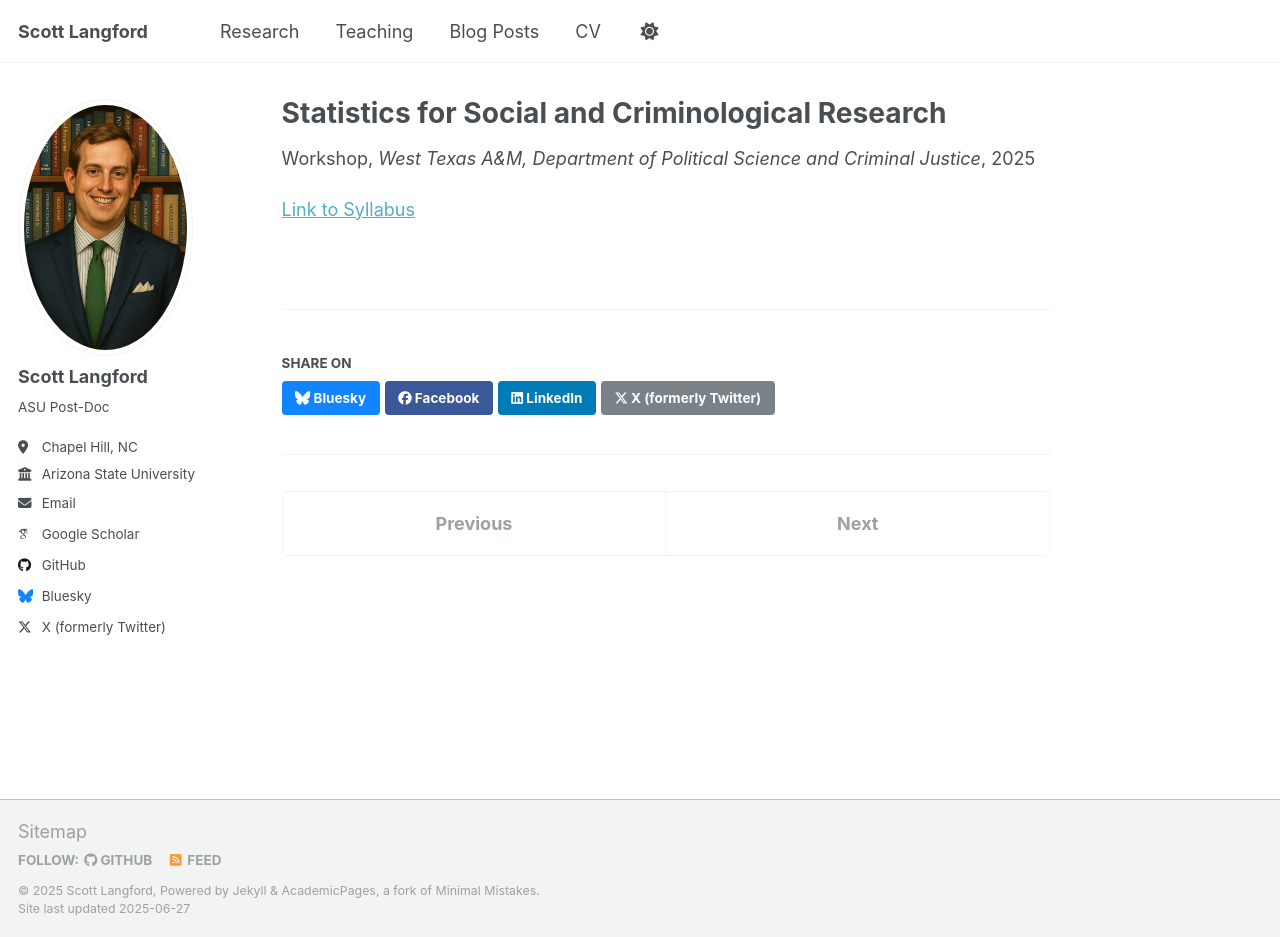
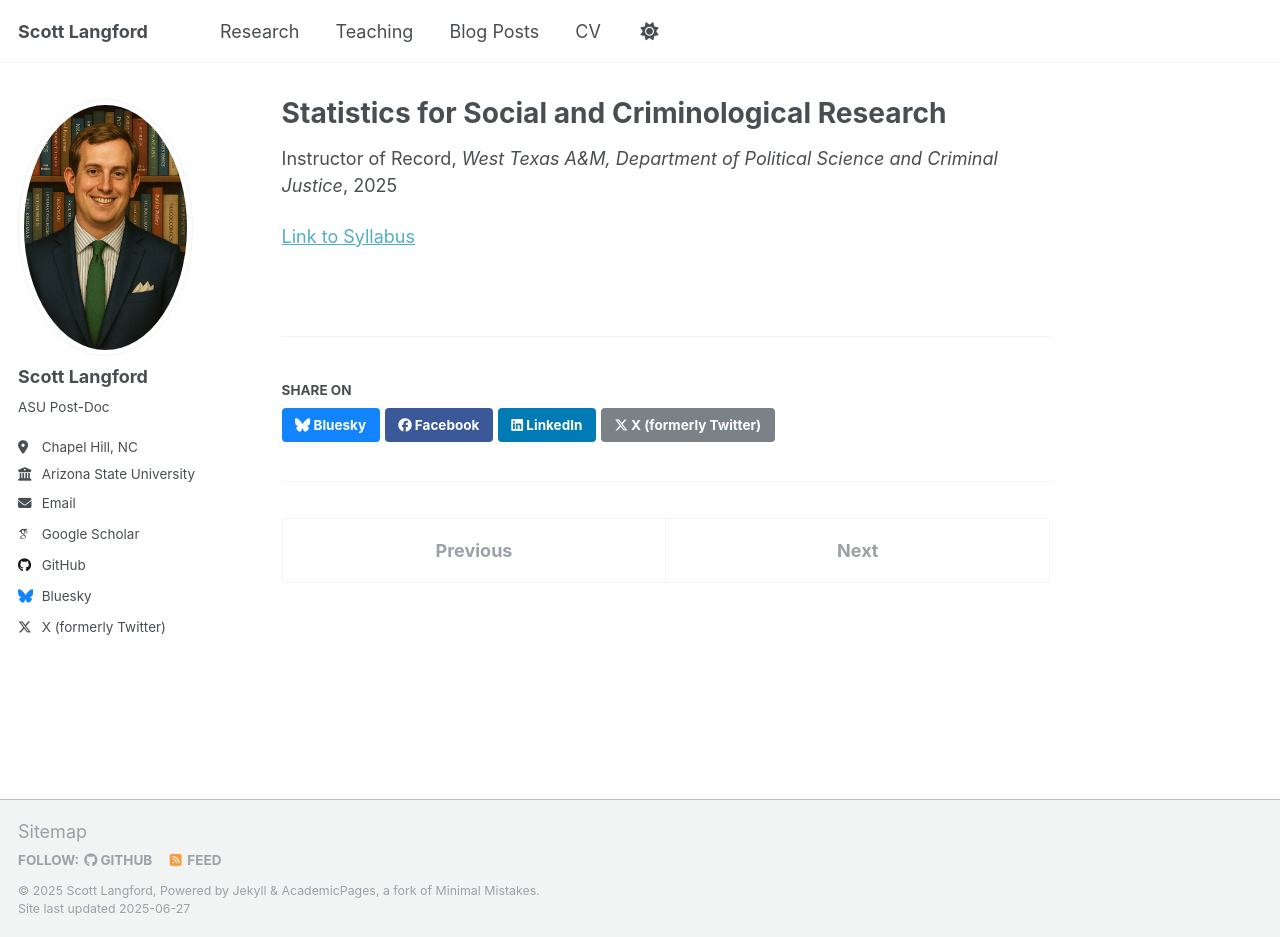
Before and after one commit to scottlangford2/scott_langford, a Jekyll site: the page built from _teaching/WTAMU_Spring_2025.md, in a window 1280 px wide and 937 px high. Built offline with Jekyll 4.4.1, drawn with Linux system fonts in a browser that asks for light colours; some web fonts are replaced.

Commit message:
Update WTAMU_Spring_2025.md

```diff
--- a/_teaching/WTAMU_Spring_2025.md
+++ b/_teaching/WTAMU_Spring_2025.md
@@ -1,7 +1,7 @@
 ---
 title: "Statistics for Social and Criminological Research"
 collection: teaching
-type: "Workshop"
+type: "Instructor of Record"
 permalink: /teaching/WTAMU_Spring_2025
 venue: "West Texas A&M, Department of Political Science and Criminal Justice"
 date: 2025-01-01
```
